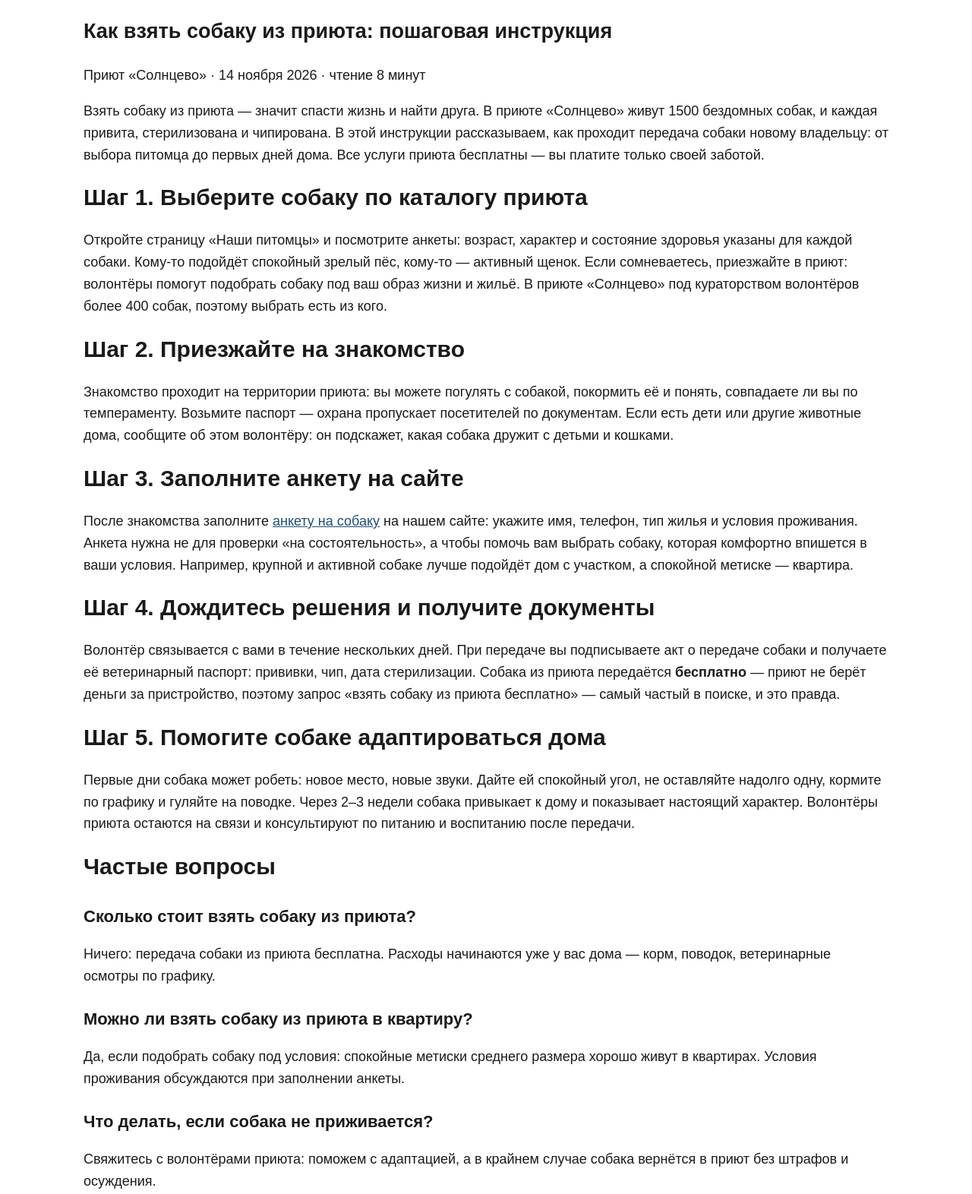
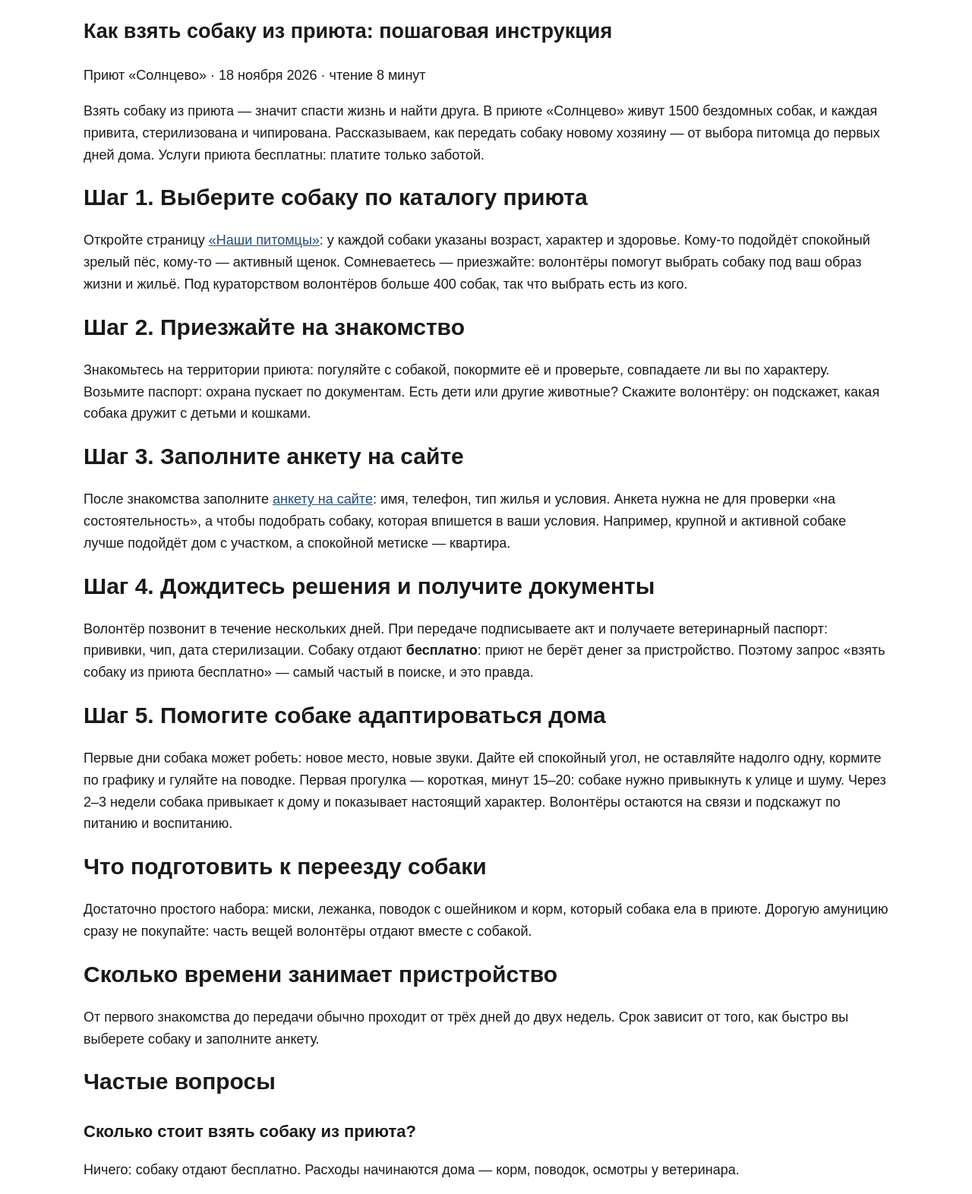
Before and after one commit to Chegolin123/optimizaciya-veb-prilozhenij, a plain HTML site: page priut-solncevo/article.html in a window 1280 px wide. Shown: the part 122-1694 px from the top of the page at 76% size. Drawn offline with Linux system fonts and the light colour scheme.

Commit message:
Практика УП.09.02, тема 3: статья сокращена по Главреду и Advego (канцелярит, вода), добавлены разделы о подготовке и сроках

```diff
--- a/priut-solncevo/article.html
+++ b/priut-solncevo/article.html
@@ -14,7 +14,7 @@
     "author": {"@type": "Person", "name": "Чеголин Алексей Михайлович"},
     "publisher": {"@type": "Organization", "name": "Приют Солнцево"},
     "datePublished": "2026-11-14",
-    "dateModified": "2026-11-14",
+    "dateModified": "2026-11-18",
     "image": "https://static.tildacdn.com/tild6537-3665-4865-b438-613365376264/scale_2400_2.jpeg",
     "mainEntityOfPage": "https://chegolin123.github.io/optimizaciya-veb-prilozhenij/priut-solncevo/article.html"
   }
@@ -56,60 +56,67 @@
     <article class="article container">
       <p class="breadcrumbs"><a href="index.html">Главная</a> / Как взять собаку из приюта</p>
       <h1>Как взять собаку из приюта: пошаговая инструкция</h1>
-      <p class="article__meta">Приют «Солнцево» · 14 ноября 2026 · чтение 8 минут</p>
+      <p class="article__meta">Приют «Солнцево» · 18 ноября 2026 · чтение 8 минут</p>
 
       <p>Взять собаку из приюта — значит спасти жизнь и найти друга. В приюте «Солнцево» живут
-      1500 бездомных собак, и каждая привита, стерилизована и чипирована. В этой инструкции
-      рассказываем, как проходит передача собаки новому владельцу: от выбора питомца до первых
-      дней дома. Все услуги приюта бесплатны — вы платите только своей заботой.</p>
+      1500 бездомных собак, и каждая привита, стерилизована и чипирована. Рассказываем, как
+      передать собаку новому хозяину — от выбора питомца до первых дней дома. Услуги приюта
+      бесплатны: платите только заботой.</p>
 
       <h2>Шаг 1. Выберите собаку по каталогу приюта</h2>
-      <p>Откройте страницу «Наши питомцы» и посмотрите анкеты: возраст, характер и состояние
-      здоровья указаны для каждой собаки. Кому-то подойдёт спокойный зрелый пёс, кому-то —
-      активный щенок. Если сомневаетесь, приезжайте в приют: волонтёры помогут подобрать собаку
-      под ваш образ жизни и жильё. В приюте «Солнцево» под кураторством волонтёров более 400
-      собак, поэтому выбрать есть из кого.</p>
+      <p>Откройте страницу <a href="index.html#dogs">«Наши питомцы»</a>: у каждой собаки указаны
+      возраст, характер и здоровье. Кому-то подойдёт спокойный зрелый пёс, кому-то — активный
+      щенок. Сомневаетесь — приезжайте: волонтёры помогут выбрать собаку под ваш образ жизни и
+      жильё. Под кураторством волонтёров больше 400 собак, так что выбрать есть из кого.</p>
 
       <h2>Шаг 2. Приезжайте на знакомство</h2>
-      <p>Знакомство проходит на территории приюта: вы можете погулять с собакой, покормить её и
-      понять, совпадаете ли вы по темпераменту. Возьмите паспорт — охрана пропускает посетителей
-      по документам. Если есть дети или другие животные дома, сообщите об этом волонтёру: он
-      подскажет, какая собака дружит с детьми и кошками.</p>
+      <p>Знакомьтесь на территории приюта: погуляйте с собакой, покормите её и проверьте,
+      совпадаете ли вы по характеру. Возьмите паспорт: охрана пускает по документам. Есть дети
+      или другие животные? Скажите волонтёру: он подскажет, какая собака дружит с детьми и
+      кошками.</p>
 
       <h2>Шаг 3. Заполните анкету на сайте</h2>
-      <p>После знакомства заполните <a href="index.html#adopt">анкету на собаку</a> на нашем сайте:
-      укажите имя, телефон, тип жилья и условия проживания. Анкета нужна не для проверки «на
-      состоятельность», а чтобы помочь вам выбрать собаку, которая комфортно впишется в ваши
-      условия. Например, крупной и активной собаке лучше подойдёт дом с участком, а спокойной
-      метиске — квартира.</p>
+      <p>После знакомства заполните <a href="index.html#adopt">анкету на сайте</a>: имя,
+      телефон, тип жилья и условия. Анкета нужна не для проверки «на состоятельность», а чтобы
+      подобрать собаку, которая впишется в ваши условия. Например, крупной и активной собаке
+      лучше подойдёт дом с участком, а спокойной метиске — квартира.</p>
 
       <h2>Шаг 4. Дождитесь решения и получите документы</h2>
-      <p>Волонтёр связывается с вами в течение нескольких дней. При передаче вы подписываете
-      акт о передаче собаки и получаете её ветеринарный паспорт: прививки, чип, дата
-      стерилизации. Собака из приюта передаётся <strong>бесплатно</strong> — приют не берёт деньги
-      за пристройство, поэтому запрос «взять собаку из приюта бесплатно» — самый частый в
-      поиске, и это правда.</p>
+      <p>Волонтёр позвонит в течение нескольких дней. При передаче подписываете акт и получаете
+      ветеринарный паспорт: прививки, чип, дата стерилизации. Собаку отдают
+      <strong>бесплатно</strong>: приют не берёт денег за пристройство. Поэтому запрос «взять
+      собаку из приюта бесплатно» — самый частый в поиске, и это правда.</p>
 
       <h2>Шаг 5. Помогите собаке адаптироваться дома</h2>
-      <p>Первые дни собака может робеть: новое место, новые звуки. Дайте ей спокойный угол,
-      не оставляйте надолго одну, кормите по графику и гуляйте на поводке. Через 2–3 недели
-      собака привыкает к дому и показывает настоящий характер. Волонтёры приюта остаются на
-      связи и консультируют по питанию и воспитанию после передачи.</p>
+      <p>Первые дни собака может робеть: новое место, новые звуки. Дайте ей спокойный угол, не
+      оставляйте надолго одну, кормите по графику и гуляйте на поводке. Первая прогулка —
+      короткая, минут 15–20: собаке нужно привыкнуть к улице и шуму. Через 2–3 недели собака
+      привыкает к дому и показывает настоящий характер. Волонтёры остаются на связи и подскажут
+      по питанию и воспитанию.</p>
+
+      <h2>Что подготовить к переезду собаки</h2>
+      <p>Достаточно простого набора: миски, лежанка, поводок с ошейником и корм, который собака
+      ела в приюте. Дорогую амуницию сразу не покупайте: часть вещей волонтёры отдают вместе с
+      собакой.</p>
+
+      <h2>Сколько времени занимает пристройство</h2>
+      <p>От первого знакомства до передачи обычно проходит от трёх дней до двух недель. Срок
+      зависит от того, как быстро вы выберете собаку и заполните анкету.</p>
 
       <h2>Частые вопросы</h2>
       <h3>Сколько стоит взять собаку из приюта?</h3>
-      <p>Ничего: передача собаки из приюта бесплатна. Расходы начинаются уже у вас дома — корм,
-      поводок, ветеринарные осмотры по графику.</p>
+      <p>Ничего: собаку отдают бесплатно. Расходы начинаются дома — корм, поводок, осмотры у
+      ветеринара.</p>
       <h3>Можно ли взять собаку из приюта в квартиру?</h3>
-      <p>Да, если подобрать собаку под условия: спокойные метиски среднего размера хорошо живут
-      в квартирах. Условия проживания обсуждаются при заполнении анкеты.</p>
+      <p>Да, если подобрать собаку под условия: спокойные метиски среднего размера живут в
+      квартирах. Условия обсудим при заполнении анкеты.</p>
       <h3>Что делать, если собака не приживается?</h3>
-      <p>Свяжитесь с волонтёрами приюта: поможем с адаптацией, а в крайнем случае собака вернётся
-      в приют без штрафов и осуждения.</p>
+      <p>Свяжитесь с волонтёрами: поможем с адаптацией. Если не получится — собака вернётся в
+      приют без штрафов и осуждения.</p>
 
       <h2>Вывод</h2>
-      <p>Взять собаку из приюта проще, чем кажется: выбрали питомца по каталогу, познакомились,
-      заполнили анкету и получили собаку с документами — бесплатно. Посмотрите
+      <p>Взять собаку проще, чем кажется: выбрали по каталогу, познакомились, заполнили анкету и
+      получили питомца с документами — бесплатно. Посмотрите
       <a href="index.html#dogs">каталог наших питомцев</a>, прочитайте
       <a href="index.html#rules">правила посещения приюта</a> и заполните анкету — собака из
       «Солнцево» уже ждёт дом.</p>
```
